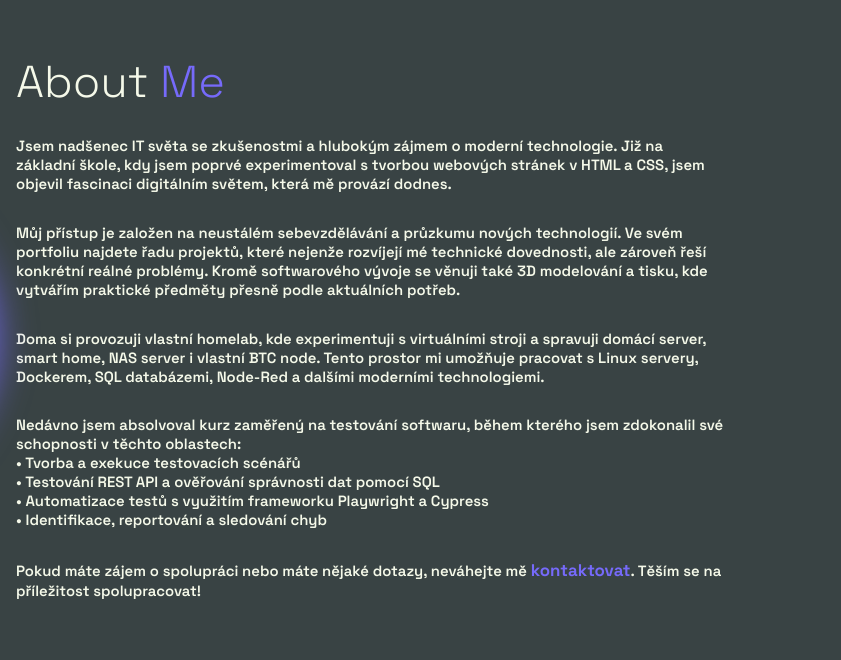
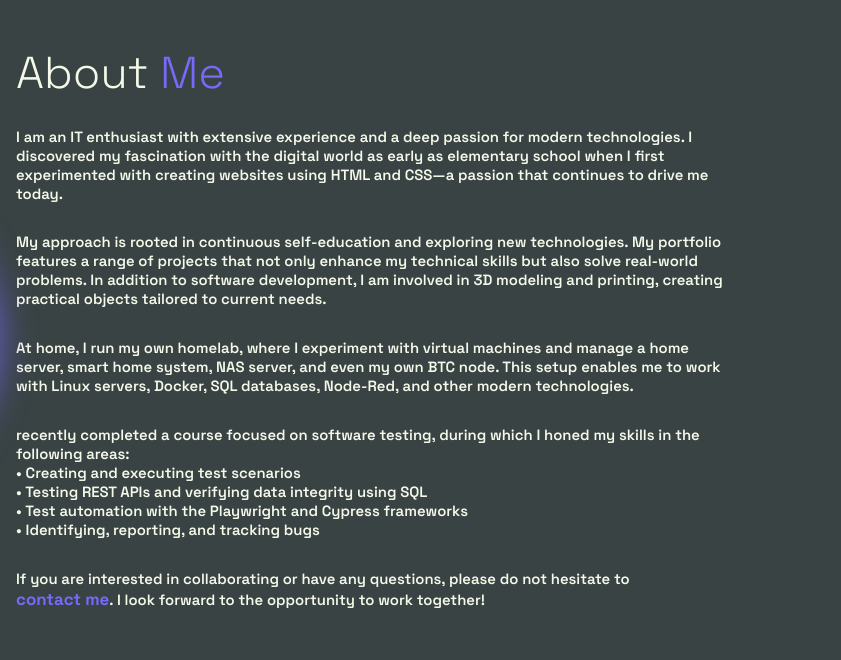
Before and after one commit to cv0x/cvoxdesign.com, a plain HTML site: page index.html in a window 1280 px wide. Shown: the part 900-1560 px from the top of the page, 439-1280 px from the left. Drawn offline with nearby package versions, Linux system fonts and the light colour scheme; a web font is replaced by a local one.

Commit message:
translation about me

```diff
--- a/index.html
+++ b/index.html
@@ -88,22 +88,23 @@
       </div>
       <div class="about-content">
         <h2 class="heading" data-lang-key="h2About">O <span>Mně</span></h2>
-        <p>
+        <p data-lang-key="aboutParagraph1">
           Jsem nadšenec IT světa se zkušenostmi a hlubokým zájmem o moderní technologie. Již na základní škole, kdy jsem poprvé experimentoval s tvorbou webových stránek v HTML a CSS, jsem objevil fascinaci digitálním světem, která mě provází dodnes.
         </p>
-        <p>
-          Můj přístup je založen na neustálém sebevzdělávání a průzkumu nových technologií. Ve svém portfoliu najdete řadu projektů, které nejenže rozvíjejí mé technické dovednosti, ale zároveň řeší konkrétní reálné problémy. Kromě softwarového vývoje se věnuji také 3D modelování a tisku, kde vytvářím praktické předměty přesně podle aktuálních potřeb.</p>
-        <p>
+        <p data-lang-key="aboutParagraph2">
+          Můj přístup je založen na neustálém sebevzdělávání a průzkumu nových technologií. Ve svém portfoliu najdete řadu projektů, které nejenže rozvíjejí mé technické dovednosti, ale zároveň řeší konkrétní reálné problémy. Kromě softwarového vývoje se věnuji také 3D modelování a tisku, kde vytvářím praktické předměty přesně podle aktuálních potřeb.
+        </p>
+        <p data-lang-key="aboutParagraph3">
           Doma si provozuji vlastní homelab, kde experimentuji s virtuálními stroji a spravuji domácí server, smart home, NAS server i vlastní BTC node. Tento prostor mi umožňuje pracovat s Linux servery, Dockerem, SQL databázemi, Node-Red a dalšími moderními technologiemi.
         </p>
-        <p>
+        <p data-lang-key="aboutParagraph4">
           Nedávno jsem absolvoval kurz zaměřený na testování softwaru, během kterého jsem zdokonalil své schopnosti v těchto oblastech:
           <br>• Tvorba a exekuce testovacích scénářů
           <br>• Testování REST API a ověřování správnosti dat pomocí SQL
           <br>• Automatizace testů s využitím frameworku Playwright a Cypress
           <br>• Identifikace, reportování a sledování chyb
         </p>
-        <p>
+        <p data-lang-key="aboutParagraph5">
           Pokud máte zájem o spolupráci nebo máte nějaké dotazy, neváhejte mě
           <a href="#contact" aria-label="contact">kontaktovat</a>. Těším se na příležitost
           spolupracovat!
--- a/translations.json
+++ b/translations.json
@@ -11,7 +11,12 @@
     "h2About": "O <span>Mně</span>",
     "h2Skills": "Moje <span>Dovednosti</span>",
     "h2Portfolio": "Poslední <span>Projekty</span>",
-    "h2Contact": "Kontaktujte <span>Mě</span>"
+    "h2Contact": "Kontaktujte <span>Mě</span>",
+    "aboutParagraph1":"Jsem nadšenec IT světa se zkušenostmi a hlubokým zájmem o moderní technologie. Již na základní škole, kdy jsem poprvé experimentoval s tvorbou webových stránek v HTML a CSS, jsem objevil fascinaci digitálním světem, která mě provází dodnes.",
+    "aboutParagraph2":"Můj přístup je založen na neustálém sebevzdělávání a průzkumu nových technologií. Ve svém portfoliu najdete řadu projektů, které nejenže rozvíjejí mé technické dovednosti, ale zároveň řeší konkrétní reálné problémy. Kromě softwarového vývoje se věnuji také 3D modelování a tisku, kde vytvářím praktické předměty přesně podle aktuálních potřeb.",
+    "aboutParagraph3":"Doma si provozuji vlastní homelab, kde experimentuji s virtuálními stroji a spravuji domácí server, smart home, NAS server i vlastní BTC node. Tento prostor mi umožňuje pracovat s Linux servery, Dockerem, SQL databázemi, Node-Red a dalšími moderními technologiemi.",
+    "aboutParagraph4":"Nedávno jsem absolvoval kurz zaměřený na testování softwaru, během kterého jsem zdokonalil své schopnosti v těchto oblastech: <br>• Tvorba a exekuce testovacích scénářů<br>• Testování REST API a ověřování správnosti dat pomocí SQL<br>• Automatizace testů s využitím frameworku Playwright a Cypress<br>• Identifikace, reportování a sledování chyb",
+    "aboutParagraph5":"Pokud máte zájem o spolupráci nebo máte nějaké dotazy, neváhejte mě <a href='#contact' aria-label='contact'>kontaktovat</a>. Těším se na příležitost spolupracovat!"
   },
   "en": {
     "home": "Home",
@@ -25,6 +30,11 @@
     "h2About": "About <span>Me</span>",
     "h2Skills": "My <span>Skills</span>",
     "h2Portfolio": "Latest <span>Projects</span>",
-    "h2Contact": "Contact <span>Me</span>"
+    "h2Contact": "Contact <span>Me</span>",
+     "aboutParagraph1":"I am an IT enthusiast with extensive experience and a deep passion for modern technologies. I discovered my fascination with the digital world as early as elementary school when I first experimented with creating websites using HTML and CSS—a passion that continues to drive me today.",
+    "aboutParagraph2":"My approach is rooted in continuous self-education and exploring new technologies. My portfolio features a range of projects that not only enhance my technical skills but also solve real-world problems. In addition to software development, I am involved in 3D modeling and printing, creating practical objects tailored to current needs.",
+    "aboutParagraph3":"At home, I run my own homelab, where I experiment with virtual machines and manage a home server, smart home system, NAS server, and even my own BTC node. This setup enables me to work with Linux servers, Docker, SQL databases, Node-Red, and other modern technologies.",
+    "aboutParagraph4":" recently completed a course focused on software testing, during which I honed my skills in the following areas: <br>•  Creating and executing test scenarios<br>•  Testing REST APIs and verifying data integrity using SQL<br>• Test automation with the Playwright and Cypress frameworks<br>• Identifying, reporting, and tracking bugs",
+    "aboutParagraph5":"If you are interested in collaborating or have any questions, please do not hesitate to <a href='#contact' aria-label='contact'>contact me</a>. I look forward to the opportunity to work together!"
   }
 }
```
